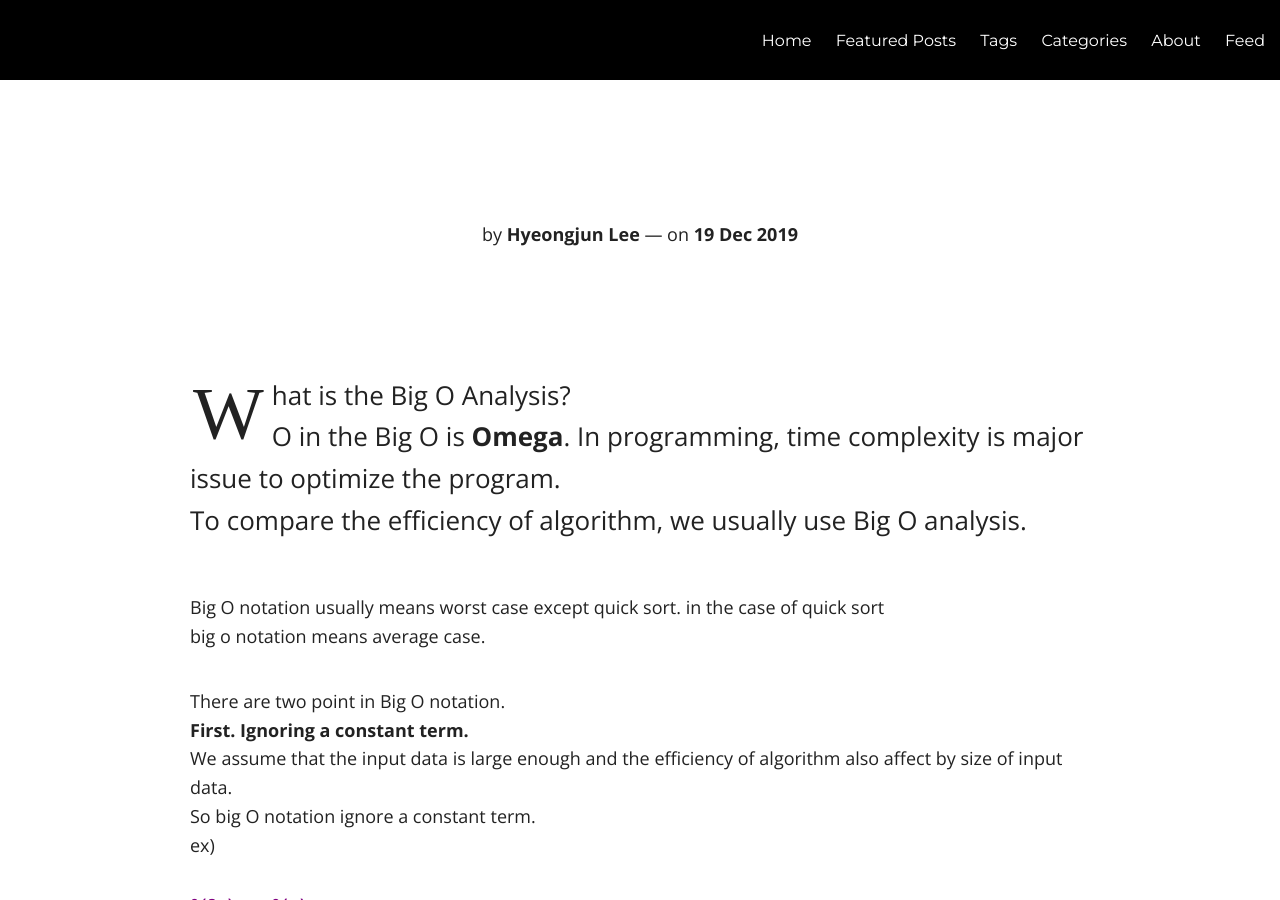
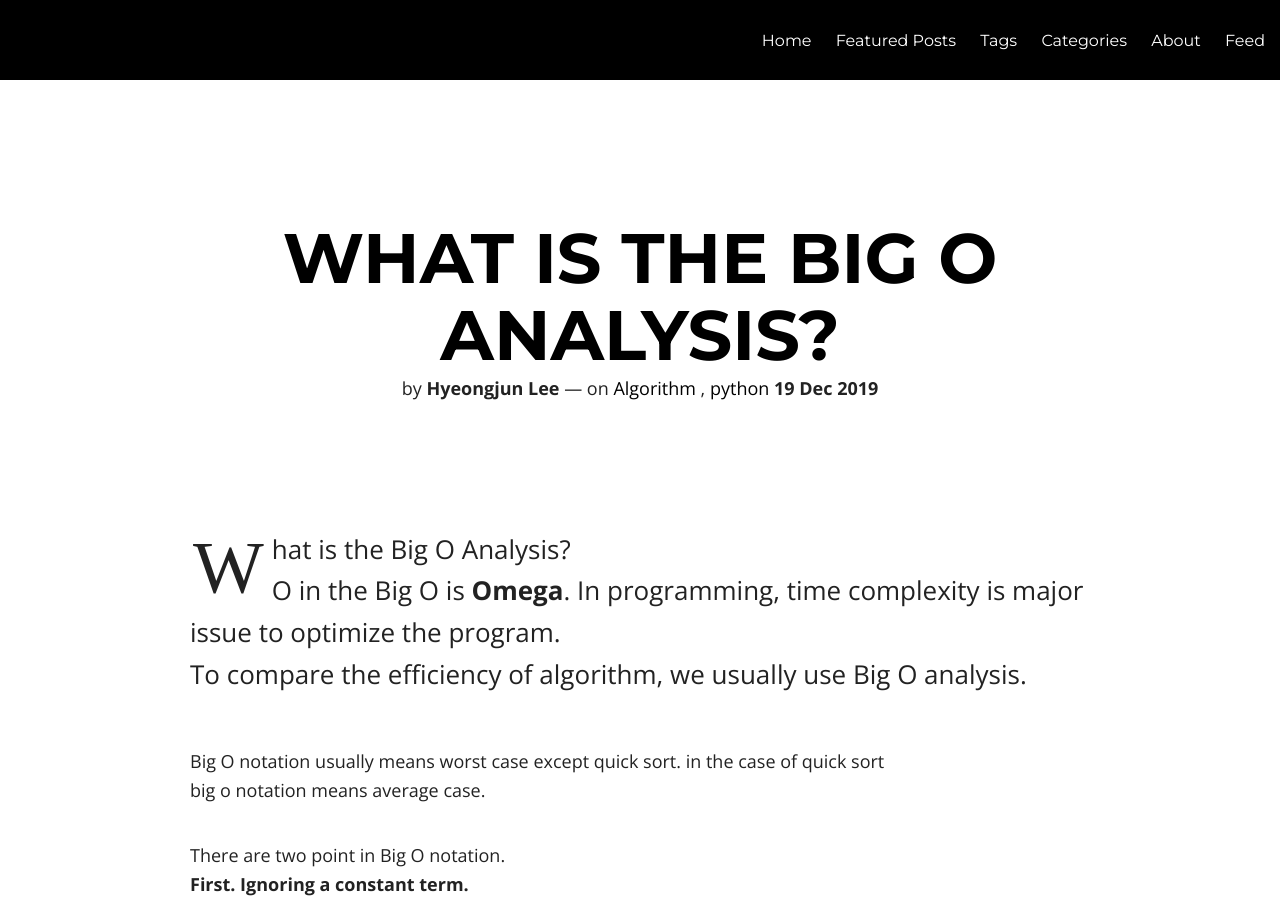
Before and after one commit to hjunlee91/hjunlee91.github.io, a Jekyll site: the page built from _posts/2019-12-19-Big_O_Analysis.md, in a window 1280 px wide and 900 px high. Built offline with Jekyll 4.4.1, drawn with Linux system fonts in a browser that asks for light colours; nearby versions of some CDN libraries; our own code applies the rules of GitHub Pages for plain Markdown files; comment, search, counter and statistics services are not loaded.

Commit message:
2019-12-19 23:23 [post] big o post change the tag properly
1. change the tag properly

```diff
--- a/_posts/2019-12-19-Big_O_Analysis.md
+++ b/_posts/2019-12-19-Big_O_Analysis.md
@@ -5,7 +5,7 @@
 headline: What is the Big O Analysis?
 modified: 2019-12-19
 category: Data-Structure
-tags: [Algorithm], [python]
+tags: [Algorithm, python]
 imagefeature:
 mathjax:
 chart:
```
